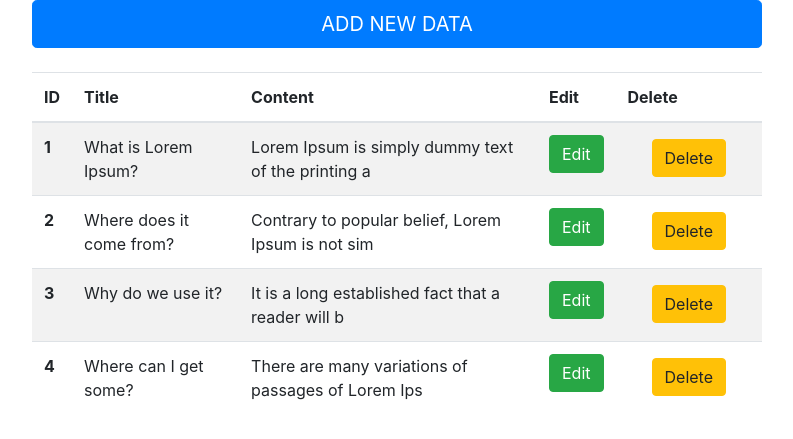
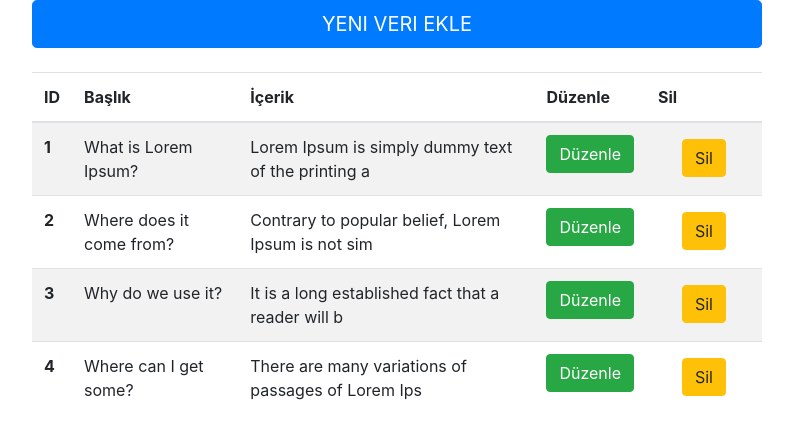
Before and after one commit to barisiceny/PHP-PDO-CRUD-ISLEMLERI, a PHP site: page / in a window 1280 px wide. Shown: the top 439 px of the page, without its empty margins (53-846 px from the left). Run offline with PHP 8.4, Linux system fonts and the light colour scheme; data comes from the database, SQL or seed files in the repository.

Commit message:
Update index.php

```diff
--- a/index.php
+++ b/index.php
@@ -10,28 +10,28 @@
 	<div class="container">
 		<div class="row">
 			<div class="col-md-8">
-				<a href="add.php"><button type="button" class="btn btn-primary btn-lg btn-block">ADD NEW DATA</button></a>
+				<a href="add.php"><button type="button" class="btn btn-primary btn-lg btn-block">YENI VERI EKLE</button></a>
 				<table class="table table-striped">
 					<thead>
 						<tr>
 							<th scope="col">ID</th>
-							<th scope="col">Title</th>
-							<th scope="col">Content</th>
-							<th scope="col">Edit</th>
-							<th scope="col">Delete</th>
+							<th scope="col">Başlık</th>
+							<th scope="col">İçerik</th>
+							<th scope="col">Düzenle</th>
+							<th scope="col">Sil</th>
 						</tr>
 					</thead>
 					<tbody>
 						<?php
-						include('fonc.php'); // We include our database in our index.php page
+						include('fonc.php'); // Veritabanımızı index.php sayfamıza dahil ediyoruz
 
-						$query = $connect->prepare('Select * from article'); // We pull all the data from the "article" table in the database
+						$query = $connect->prepare('Select * from article'); // Veritabanındaki "makale" tablosundan tüm verileri çekiyoruz
 
-						$query->execute(); // We run our query
+						$query->execute(); // Sorgumuzu çalıştırıyoruz
 
-						while($result=$query->fetch()) // We return our Data with While Loop
+						while($result=$query->fetch()) // Verilerimizi While Loop ile iade ediyoruz
 
-						{  // While Start
+						{  // Başlarken
 
 							?>
 							<tr>
@@ -39,11 +39,11 @@
 								<td><?= $result['title']?></td>
 								<td><?= $result['content']?></td>
 								<td>
-									<a href="edit.php?id=<?= $result["id"] ?>"><button type="button" class="btn btn-success">Edit</button></a>
+									<a href="edit.php?id=<?= $result["id"] ?>"><button type="button" class="btn btn-success">Düzenle</button></a>
 								</td>
 								<td>
 									<a class="dropdown-item" href="#" data-toggle="modal"
-									data-target="#delete<?= $result["id"] ?>"><button type="button" class="btn btn-warning">Delete</button></a>
+									data-target="#delete<?= $result["id"] ?>"><button type="button" class="btn btn-warning">Sil</button></a>
 
 
 									<!-- Logout Modal-->
@@ -52,20 +52,20 @@
 										<div class="modal-dialog" role="document">
 											<div class="modal-content">
 												<div class="modal-header">
-													<h5 class="modal-title" id="exampleModalLabel">Deletion Process</h5>
+													<h5 class="modal-title" id="exampleModalLabel">Silme Süreci</h5>
 													<button class="close" type="button" data-dismiss="modal"
 													aria-label="Close">
 													<span aria-hidden="true">×</span>
 												</button>
 											</div>
-											<div class="modal-body">Are you sure you want to delete the data?
+											<div class="modal-body">Verileri silmek istediğinizden emin misiniz?
 											</div>
 											<div class="modal-footer">
 												<button class="btn btn-secondary pull-left mx-4" type="button"
-												data-dismiss="modal">Cancel
+												data-dismiss="modal">İptal Et
 											</button>
 											<a class="btn btn-danger pull-right mx-4"
-											href="delete.php?id=<?= $result["id"] ?>">Delete</a>
+											href="delete.php?id=<?= $result["id"] ?>">Sil</a>
 
 
 										</div>
```
